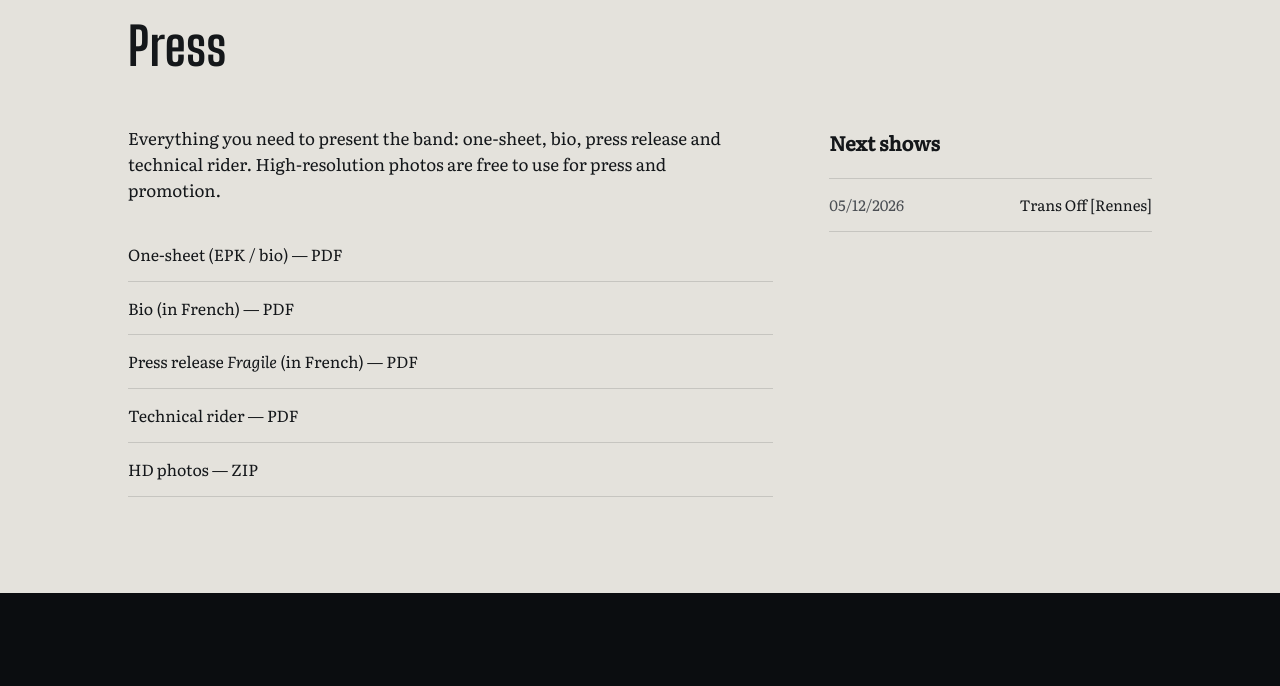
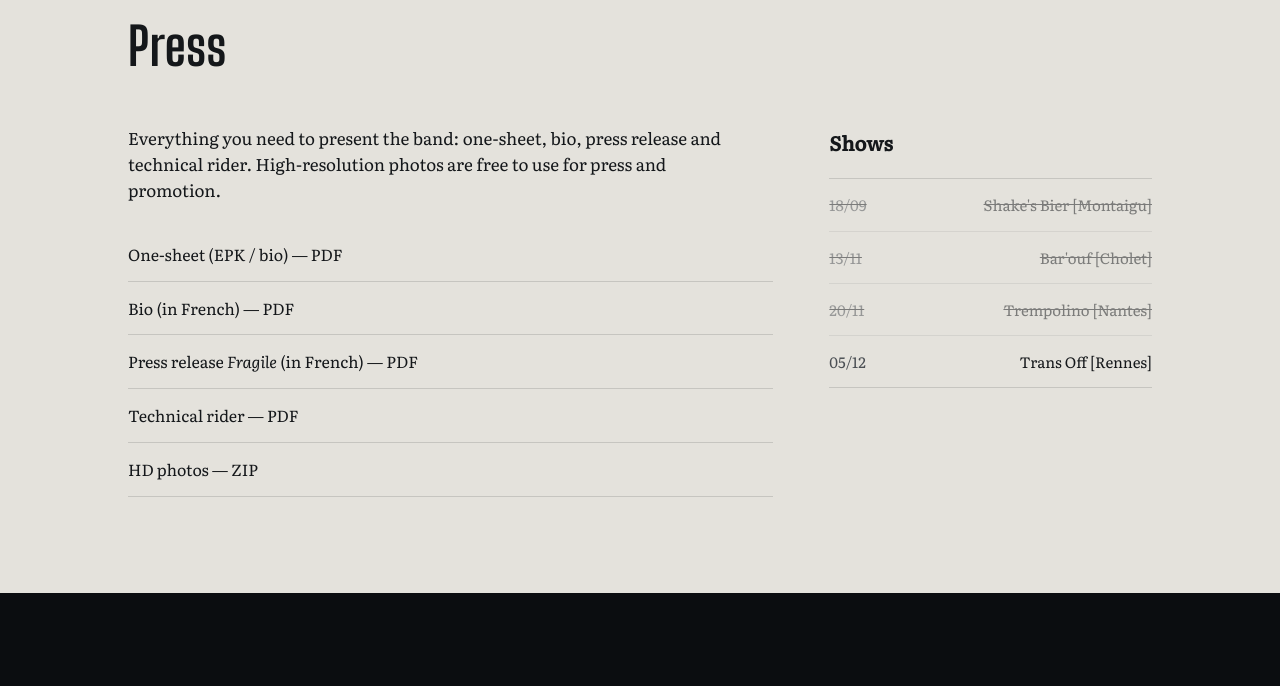
Before and after one commit to davidavalanches/avalanches-epk, a plain HTML site: page index.html in a window 1280 px wide. Shown: the part 4860-5546 px from the top of the page. Drawn offline with Linux system fonts and the light colour scheme.

Commit message:
Shows : dates passées barrées
Co-Authored-By: Claude Opus 5.5 <noreply@anthropic.com>
Claude-Session: https://claude.ai/code/session_01VWW4Ao7ibTuv6sa3riNoGk

```diff
--- a/assets/css/style.css
+++ b/assets/css/style.css
@@ -278,6 +278,10 @@ a { color: inherit; }
 .fact-list span {
   color: var(--ink-soft);
 }
+.fact-list li.past {
+  text-decoration: line-through;
+  opacity: 0.5;
+}
 
 .press-list {
   list-style: none;
--- a/index.html
+++ b/index.html
@@ -250,9 +250,12 @@
           </ul>
         </div>
         <div>
-          <h3>Next shows</h3>
-          <ul class="fact-list" aria-label="Upcoming shows">
-            <li><span>05/12/2026</span>Trans Off [Rennes]</li>
+          <h3>Shows</h3>
+          <ul class="fact-list" aria-label="Shows">
+            <li class="past"><span>18/09</span>Shake's Bier [Montaigu]</li>
+            <li class="past"><span>13/11</span>Bar'ouf [Cholet]</li>
+            <li class="past"><span>20/11</span>Trempolino [Nantes]</li>
+            <li><span>05/12</span>Trans Off [Rennes]</li>
           </ul>
         </div>
       </div>
```
Also changed, not shown: 1 other file.
